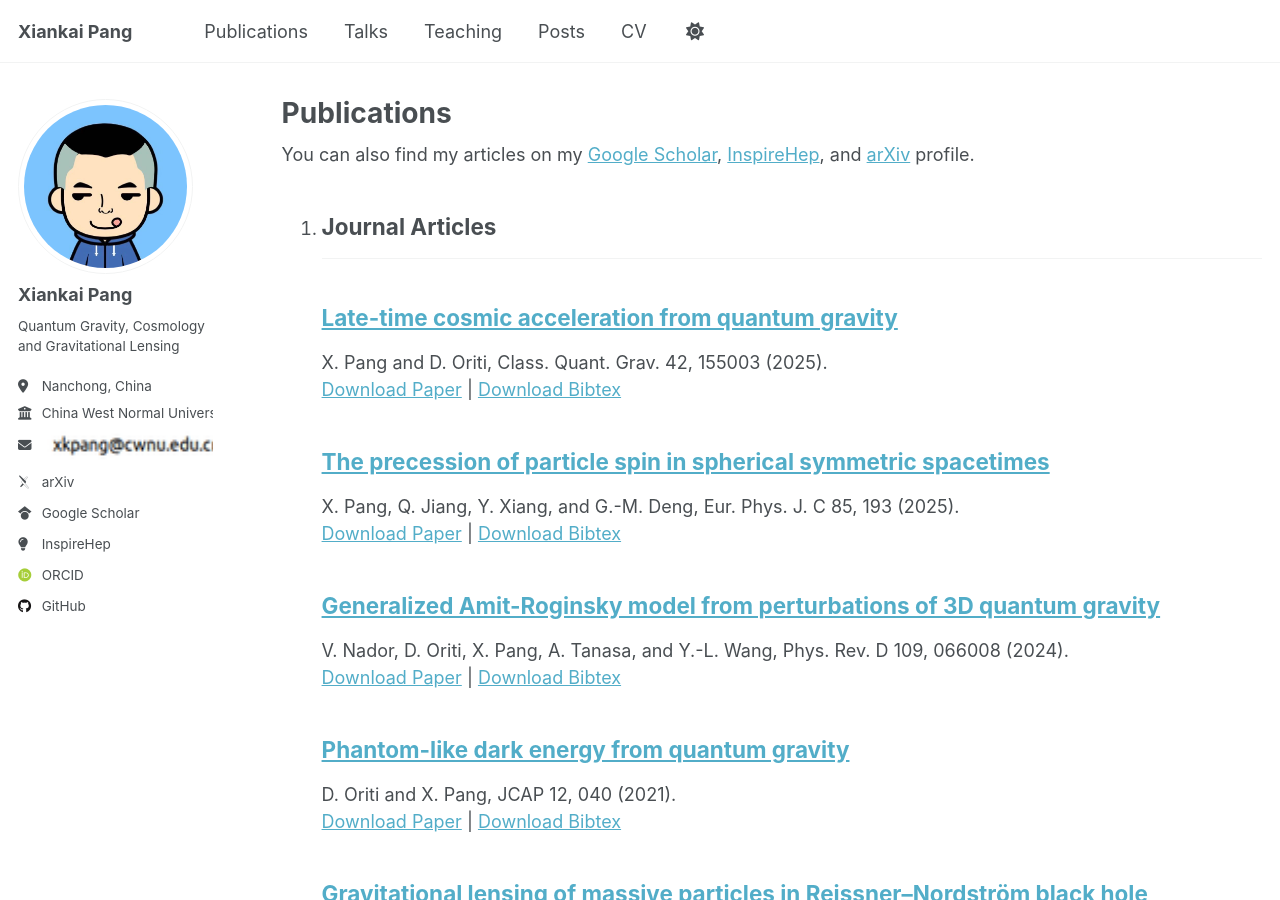
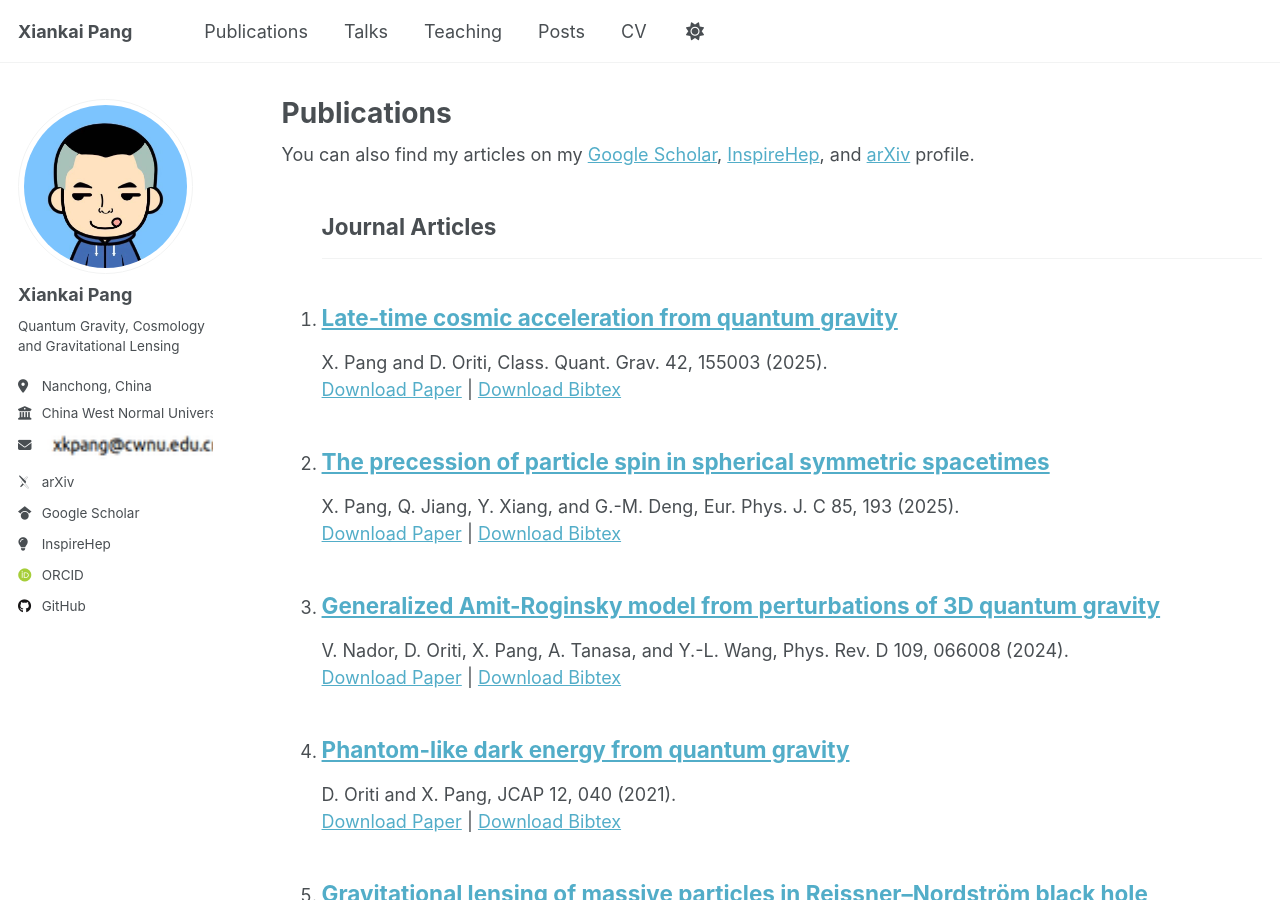
Before and after one commit to NineBeans2/NineBeans2.github.io, a Jekyll site: the page built from _pages/publications.html, in a window 1280 px wide and 900 px high. Built offline with Jekyll 4.4.1, drawn with Linux system fonts in a browser that asks for light colours; some web fonts are replaced; a script that is not in the unit is left out.

Commit message:
<li> fix

```diff
--- a/_pages/publications.html
+++ b/_pages/publications.html
@@ -15,15 +15,15 @@ author_profile: true
 {% if site.publication_category %}
   {% for category in site.publication_category  %}
     {% assign title_shown = false %}
-	<ol> {% for post in site.publications reversed %}
+	<ol>{% for post in site.publications reversed %}
       {% if post.category != category[0] %}
         {% continue %}
       {% endif %}
       {% unless title_shown %}
-	  <li><h2>{{ category[1].title }}</h2></li><hr />
+	  <h2>{{ category[1].title }}</h2><hr />
         {% assign title_shown = true %}
       {% endunless %}
-      {% include archive-single.html %}
+	  <li>{% include archive-single.html %}</li>
 	  {% endfor %}</ol>
   {% endfor %}
 {% else %}
```
